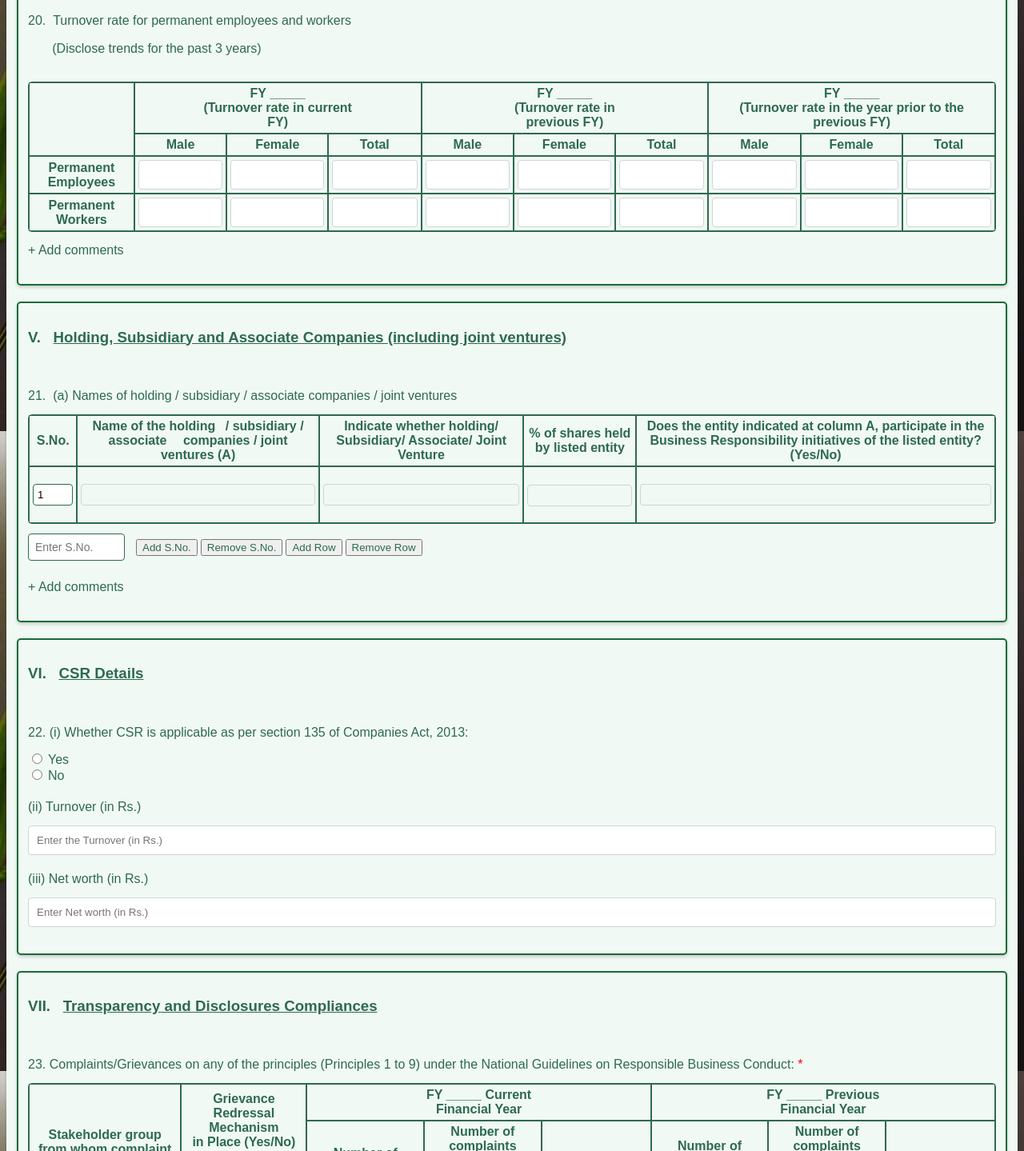
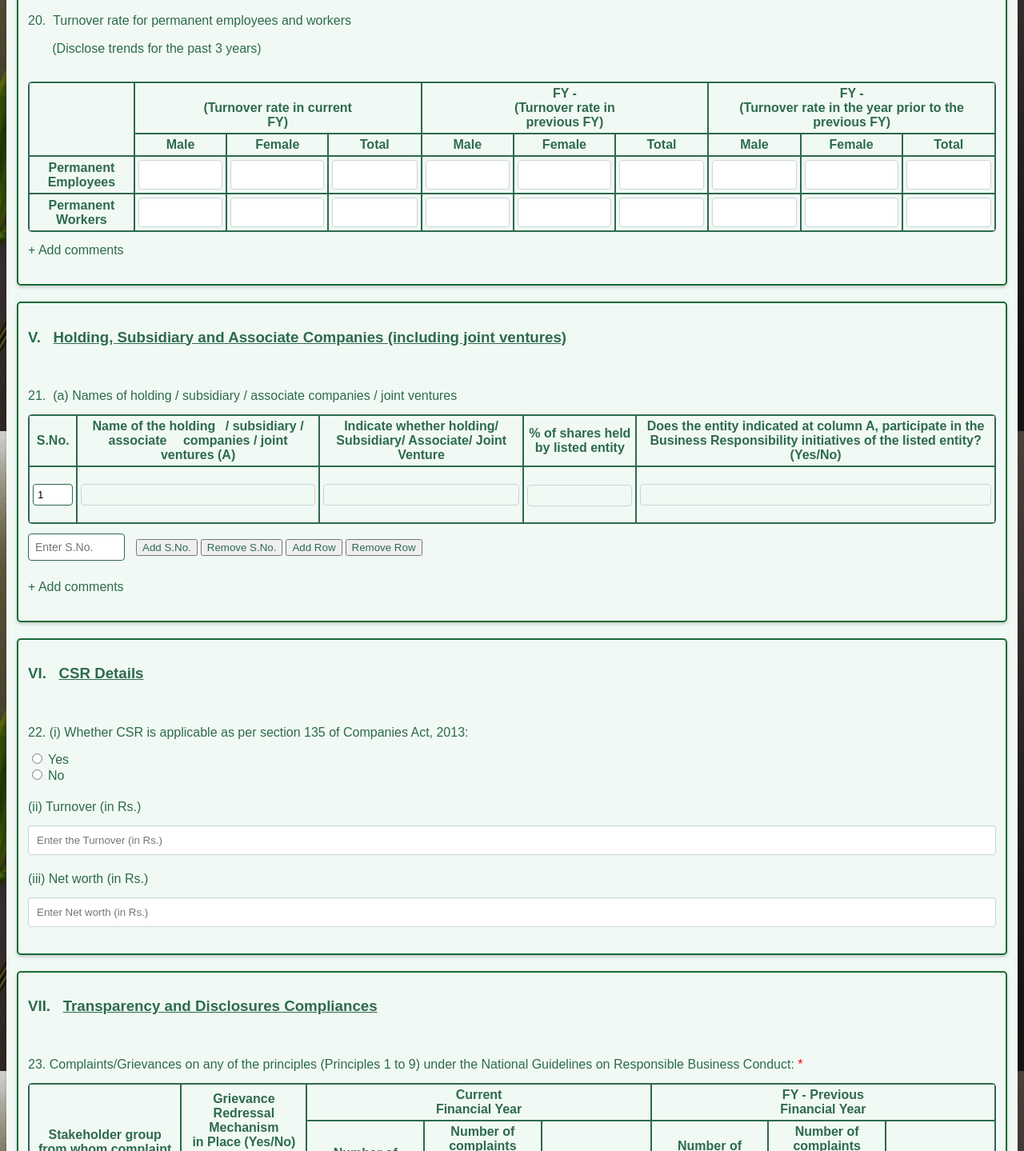
Before and after one commit to PriyaKumari03/iiic-, a PHP site: page /sec_A/sec_A.php in a window 1280 px wide. Shown: the part 5061-6500 px from the top of the page at 80% size. Run offline with PHP 8.4, Linux system fonts and the light colour scheme.

Commit message:
Updated FY in sec A form

```diff
--- a/sec_A/sec_A.js
+++ b/sec_A/sec_A.js
@@ -116,6 +116,25 @@ for (var year = start; year <= end; year++) {
     options += "<option value='" + fiscalYear + "'>" + fiscalYear + "</option>";
 }
 document.getElementById("reporting_fin_year").innerHTML = options;
+
+//9-taking value for printing year in other tables
+function updateYearPlaceholders() {
+    // Get the selected fiscal year
+    var selectedYear = document.getElementById("reporting_fin_year").value;
+    var year1 = selectedYear.split(" ")[1].split("-")[0];
+    var year2 = selectedYear.split(" ")[1].split("-")[1];
+
+    // Set the placeholders in the table 20
+    document.getElementById("currentYearPlaceholder").textContent = selectedYear;
+    document.getElementById("prevYearPlaceholder1").textContent = year1 - 1;
+    document.getElementById("prevYearPlaceholder2").textContent = year2 - 1;
+    document.getElementById("yearBeforePrevPlaceholder1").textContent = year1 - 2;
+    document.getElementById("yearBeforePrevPlaceholder2").textContent = year2 - 2;
+    // Set the placeholders in the table 23
+    document.getElementById("currentYearPlaceholder_23").textContent = selectedYear;
+    document.getElementById("prevYearPlaceholder1_23").textContent = year1 - 1;
+    document.getElementById("prevYearPlaceholder2_23").textContent = year2 - 1;
+}
 
 //pdf validation
 document.getElementById('incorporation_certificate').addEventListener('change', function () {
--- a/sec_A/sec_A.php
+++ b/sec_A/sec_A.php
@@ -155,7 +155,7 @@
                         <div class="policy">
                             <label for="reporting_fin_year" class="form-label">9. &nbsp;Financial year for which reporting is being done<span style="color: red;"> * </span></label>
                         </div>
-                        <select class="form-control" id="reporting_fin_year" name="reporting_fin_year" required></select>
+                        <select class="form-control" id="reporting_fin_year" name="reporting_fin_year" onchange="updateYearPlaceholders()" required></select>
                     </div>
                     <!--9-Reporting Financial year End -->
 
@@ -713,9 +713,9 @@
                             <table id="p_torpew">
                                 <tr>
                                     <th class="form-label" rowspan="2"></th>
-                                    <th class="form-label" colspan="3">FY _____<br>(Turnover rate in current<br> FY)</th>
-                                    <th class="form-label" colspan="3">FY _____<br>(Turnover rate in<br> previous FY)</th>
-                                    <th class="form-label" colspan="3">FY _____<br>(Turnover rate in the year prior to the<br> previous FY)</th>
+                                    <th class="form-label" colspan="3"> <span id="currentYearPlaceholder"></span><br>(Turnover rate in current<br> FY)</th>
+                                    <th class="form-label" colspan="3">FY <span id="prevYearPlaceholder1"></span>-<span id="prevYearPlaceholder2"></span><br>(Turnover rate in<br> previous FY)</th>
+                                    <th class="form-label" colspan="3">FY <span id="yearBeforePrevPlaceholder1"></span>-<span id="yearBeforePrevPlaceholder2"></span><br>(Turnover rate in the year prior to the<br> previous FY)</th>
                                 </tr>
                                 <tr>
                                     <th class="form-label">Male</th>
@@ -897,8 +897,8 @@
                                 <tr>
                                     <th class="form-label" colspan="1" rowspan="2"> Stakeholder group</br>from whom complaint</br>is received.</th>
                                     <th class="form-label" colspan="1" rowspan="2">Grievance</br>Redressal Mechanism </br> in Place (Yes/No)</br>(If Yes, then </br>provide web-link </br>for grievance redress policy)</th>
-                                    <th class="form-label" colspan="3">FY _____ Current </br>Financial Year</th>
-                                    <th class="form-label" colspan="3">FY _____ Previous </br>Financial Year</th>
+                                    <th class="form-label" colspan="3"><span id="currentYearPlaceholder_23"></span> Current </br>Financial Year</th>
+                                    <th class="form-label" colspan="3">FY <span id="prevYearPlaceholder1_23"></span>-<span id="prevYearPlaceholder2_23"></span> Previous </br>Financial Year</th>
                                 </tr>
                                 <tr>
                                     <th class="form-label">Number of</br>complaints filed</br>during the year</th>
```
